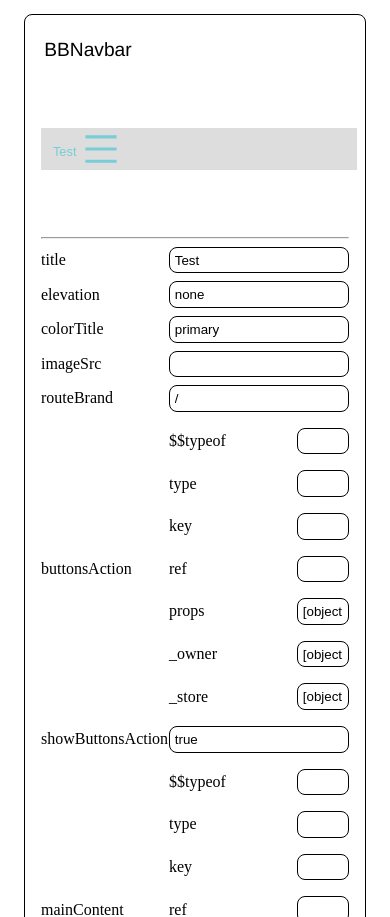
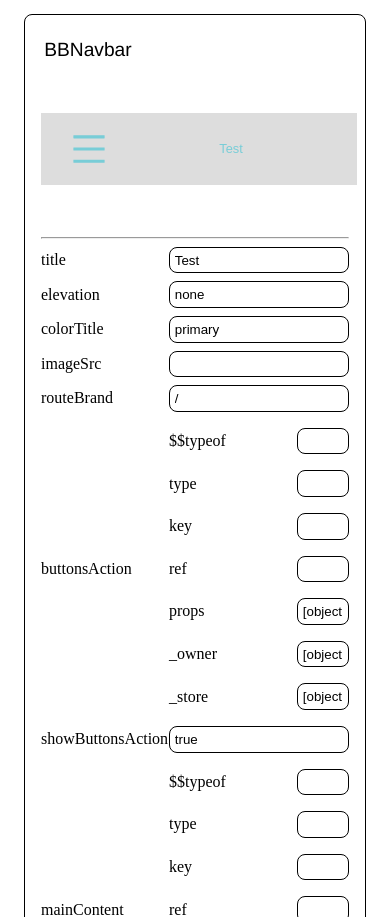
Before and after one commit to dan1229/nextjs-base-blocks, a Next.js app: page / in a window 390 px wide. Shown: the part 4473-5390 px from the top of the page. Built offline with nearby package versions, Linux system fonts and the light colour scheme.

Commit message:
regular navbar kinda working

```diff
--- a/src/bbnavbar/styles.module.scss
+++ b/src/bbnavbar/styles.module.scss
@@ -113,9 +113,11 @@ $navbar-max-width: var(--navbar-max-width, 100%);
 }
 
 .containerBrand {
+  margin-left: auto;
+  margin-right: auto;
   display: flex;
-  justify-content: flex-start;
-  align-items: flex-start;
+  justify-content: center;
+  align-items: center;
   text-align: center;
   width: auto;
   height: 100%;
@@ -159,6 +161,7 @@ $navbar-max-width: var(--navbar-max-width, 100%);
 .navigationMenu {
   display: flex;
   align-items: center;
+  justify-content: flex-start;
 
   &.vertical {
     align-items: flex-start !important;
@@ -201,28 +204,14 @@ $navbar-max-width: var(--navbar-max-width, 100%);
 
 .containerButtonsAction {
   display: flex;
-  align-items: center;
-  justify-content: flex-end;
-  min-width: fit-content;
-  padding: 0 1rem;
+  flex-direction: column;
+  justify-content: center;
+  align-items: flex-end;
+  margin: 0 0.75rem;
 
   &.vertical {
     align-items: flex-start;
     width: auto; /* Adjust width based on content */
-  }
-
-  @media (max-width: 768px) {
-    width: 100%;
-    justify-content: center;
-    padding: 1rem;
-
-    &.expanded {
-      display: flex;
-    }
-
-    &:not(.expanded) {
-      display: none;
-    }
   }
 }
 
@@ -236,7 +225,6 @@ $navbar-max-width: var(--navbar-max-width, 100%);
 
   &:not(.verticalWrapper) {
     flex-direction: row;
-    position: relative;
   }
 
   &.verticalWrapper {
@@ -252,8 +240,6 @@ $navbar-max-width: var(--navbar-max-width, 100%);
   transition: background-color 0.2s ease-in-out;
   display: none;
   margin: 0 0.75rem;
-  position: absolute;
-  left: 0.75rem;
   z-index: 1;
 }
 
@@ -277,9 +263,11 @@ $navbar-max-width: var(--navbar-max-width, 100%);
       flex-direction: column-reverse;
     }
 
-    // &:not(.verticalWrapper) {
-    //   width: 100%;
-    // }
+    // fill the width of the navbar with the brand
+    // in mobile so the brand is centered
+    &:not(.verticalWrapper) {
+      width: 100%;
+    }
   }
 
   .hamburger {
```
